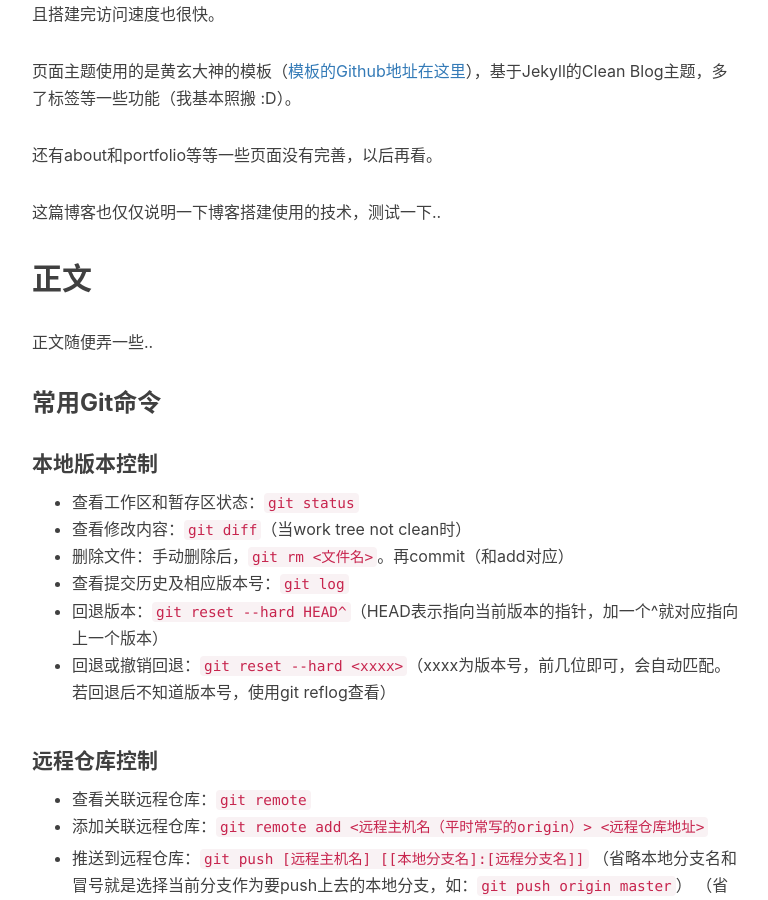
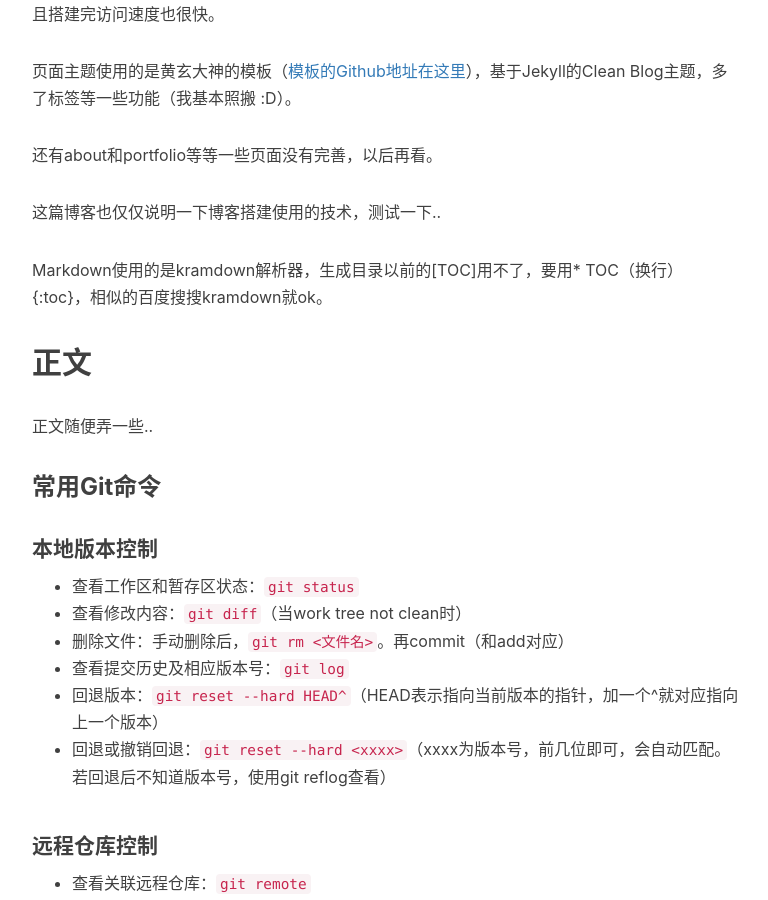
Before and after one commit to Chenjiff/Chenjiff.github.io, a Jekyll site: the page built from _posts/2019-03-05-hello-blog.md, in a window 1280 px wide and 900 px high, scrolled down 794 px. Shown: the whole window, without its empty margins (233-1001 px from the left). Built offline with Jekyll 4.4.1, drawn with Linux system fonts in a browser that asks for light colours; nearby versions of some CDN libraries; comment, search, counter and statistics services are not loaded.

Commit message:
commit system-analysis&design blog and add sidebar

```diff
--- a/_config.yml
+++ b/_config.yml
@@ -79,7 +79,7 @@
 
 # Sidebar settings
 sidebar: true                           # whether or not using Sidebar.
-sidebar-about-description: "For the next quantum leap<br>"
+sidebar-about-description: "All know that the only constant in the world are always changing.<br>"
 sidebar-avatar: #/img/avatar-hux-ny.jpg      # use absolute URL, seeing it's used in both `/` and `/about/`
 
 
--- a/_posts/2019-03-05-hello-blog.md
+++ b/_posts/2019-03-05-hello-blog.md
@@ -22,6 +22,8 @@
 还有about和portfolio等等一些页面没有完善，以后再看。
 
 这篇博客也仅仅说明一下博客搭建使用的技术，测试一下..
+
+Markdown使用的是kramdown解析器，生成目录以前的[TOC]用不了，要用* TOC（换行）{:toc}，相似的百度搜搜kramdown就ok。
 
 ## 正文
 正文随便弄一些..
```
Also changed, not shown: _posts/2019-03-06-system-analyse&design.md (+1 -0 lines).
